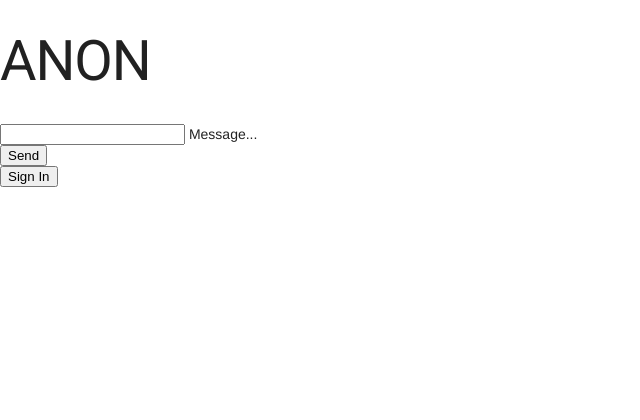
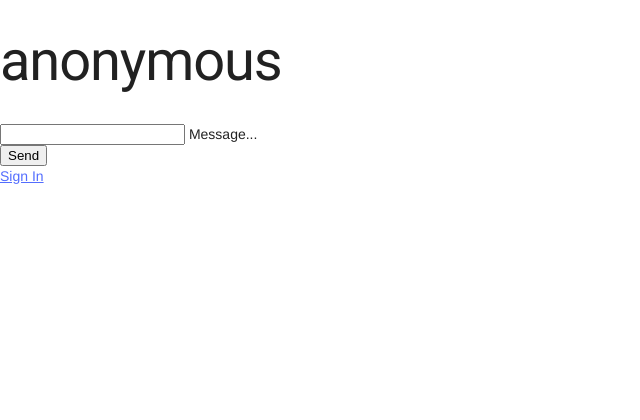
Before and after one commit to tzhang995/SnooChatWeb, a Node server app: page / in a window 1280 px wide. Shown: the top 420 px of the page, without its empty margins (0-640 px from the left). Run offline with Node 20, Linux system fonts and the light colour scheme; some libraries are stand-ins or nearby versions.

Commit message:
Posting messages works with auth now

```diff
--- a/app/routes.js
+++ b/app/routes.js
@@ -34,4 +34,8 @@ module.exports = function(app, passport) {
       next( new Error(403) );
     }
   });
+
+  app.get('/r/:subreddit', function(req, res){
+    res.render("asdlkasda");
+  });
 };
--- a/public/scripts/firebase.js
+++ b/public/scripts/firebase.js
@@ -7,12 +7,11 @@ function SnooChat() {
 	this.messageForm = document.getElementById('message-form');
 	this.messageInput = document.getElementById('message');
 	this.submitButton = document.getElementById('submit');
- 	this.signInButton = document.getElementById('sign-in');
+	this.username = document.getElementById('username');
 
- 	this.signInButton.addEventListener('click', this.signIn.bind(this));
 	this.submitButton.addEventListener('click', this.saveMessage.bind(this));
 	this.initFirebase();
-	this.signInButton.click();
+	this.signIn();
 }
 
 SnooChat.prototype.initFirebase = function() {
@@ -86,7 +85,7 @@ SnooChat.prototype.saveMessage = function(e) {
     var currentUser = this.auth.currentUser;
     // Add a new message entry to the Firebase Database.
     this.messagesRef.push({
-      name: "anonymous",
+      name: this.username.innerHTML,
       text: this.messageInput.value,
       photoUrl: currentUser.photoURL || '/images/profile_placeholder.png'
     }).then(function() {
--- a/views/chat.ejs
+++ b/views/chat.ejs
@@ -40,9 +40,9 @@
 </head>
 <body>
 	<% if (typeof user == 'undefined') { %>
-		<h1>ANON</h1>
+		<h1 id="username">anonymous</h1>
 	<% } else { %>
-		<h1><%= user.name %></h1>
+		<h1 id="username"><%= user.name %></h1>
 	<% } %>
   <div id="messages">
   	<span id="message-filler"></span>
@@ -57,9 +57,9 @@
   		Send
   	</button>
   </form>
-  <button id="sign-in">
+  <a href="http://localhost:8080/auth/reddit" class="button" id="sign-in">
   	Sign In
-  </button>
+  </a>
   <!-- Import and configure the Firebase SDK -->
   <script src="https://www.gstatic.com/firebasejs/4.1.2/firebase-app.js"></script>
   <script src="https://www.gstatic.com/firebasejs/4.1.2/firebase-auth.js"></script>
```
